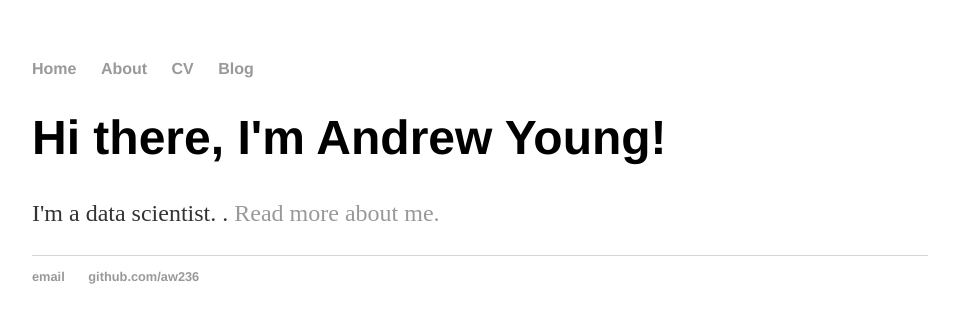
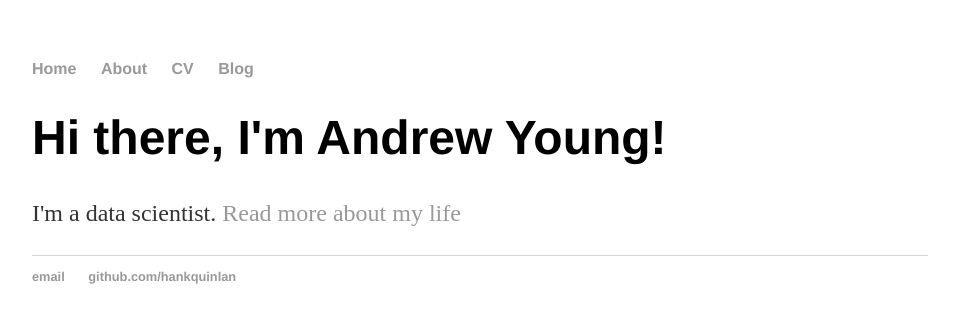
Before and after one commit to aw236/aw236.github.io, a Jekyll site: the page built from index.html, in a window 1280 px wide. Shown: the top 323 px of the page, without its empty margins (160-1119 px from the left). Built offline with Jekyll 4.4.1, drawn with Linux system fonts in a browser that asks for light colours.

Commit message:
Update index.html
Update index.html to use my default layout. Jekyll calls the plain text at the top of my file "Front Matter." Any file on my site that contains Front Matter will be processed by Jekyll.

```diff
--- a/index.html
+++ b/index.html
@@ -1,30 +1,8 @@
-<!DOCTYPE html>
-<html>
-	<head>
-		<title>Andrew, Student</title>
-		<!--link to main stylesheet -->
-		<link rel="stylesheet" type="text/css" href="/css/main.css">
-	</head>
-	<body>
-		<nav>
-    		<ul>
-        		<li><a href="/">Home</a></li>
-	        	<li><a href="/about">About</a></li>
-        		<li><a href="/cv">CV</a></li>
-        		<li><a href="/blog">Blog</a></li>
-    		</ul>
-		</nav>
-		<div class="container">
-    		<div class="blurb">
-        		<h1>Hi there, I'm Andrew Young!</h1>
-				<p>I'm a data scientist. . <a href="/about">Read more about me.</a></p>
-    		</div><!-- /.blurb -->
-		</div><!-- /.container -->
-		<footer>
-    		<ul>
-        		<li><a href="mailto:aw236@duke.edu">email</a></li>
-        		<li><a href="https://github.com/aw236">github.com/aw236</a></li>
-			</ul>
-		</footer>
-	</body>
-</html>
+---
+layout: default
+title: Hank Quinlan, Horrible Cop
+---
+<div class="blurb">
+	<h1>Hi there, I'm Andrew Young!</h1>
+	<p>I'm a data scientist. <a href="/about">Read more about my life</a></p>
+</div><!-- /.blurb -->
```
